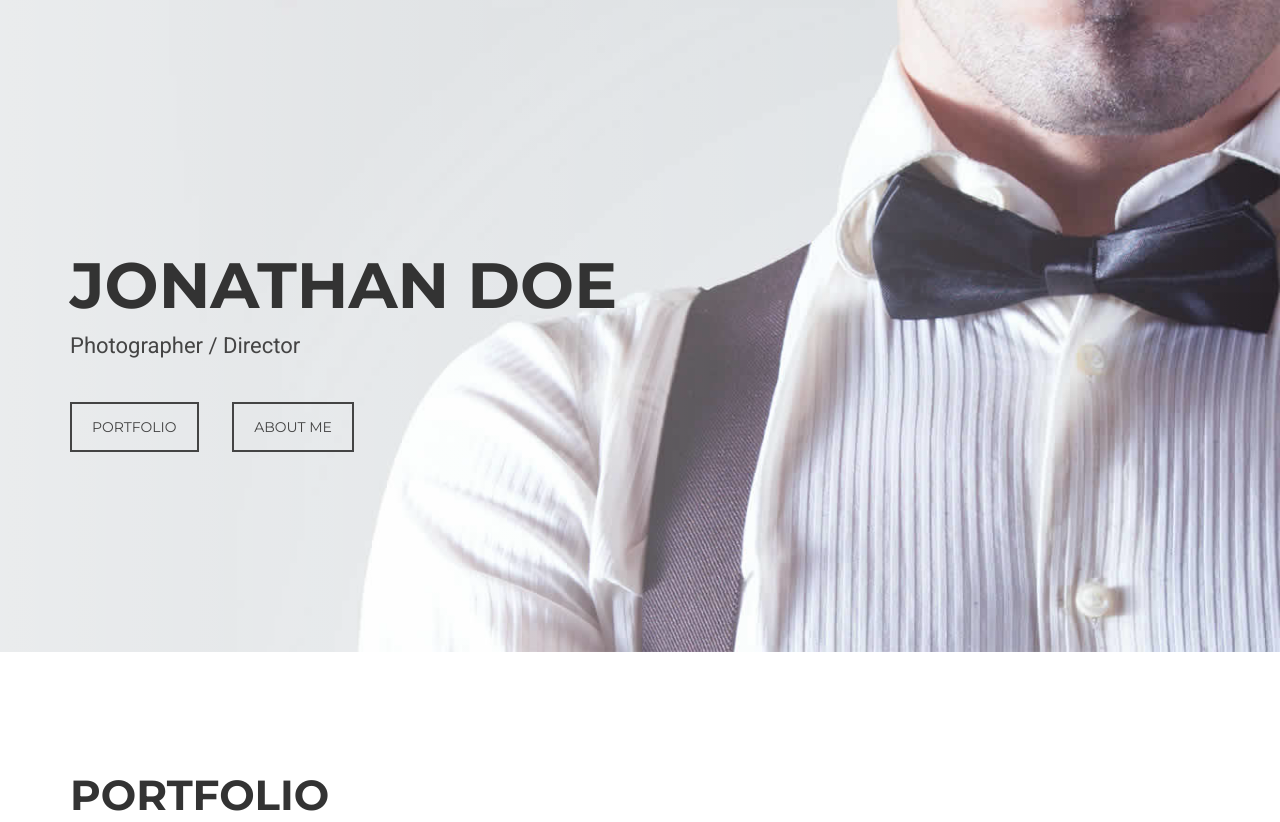
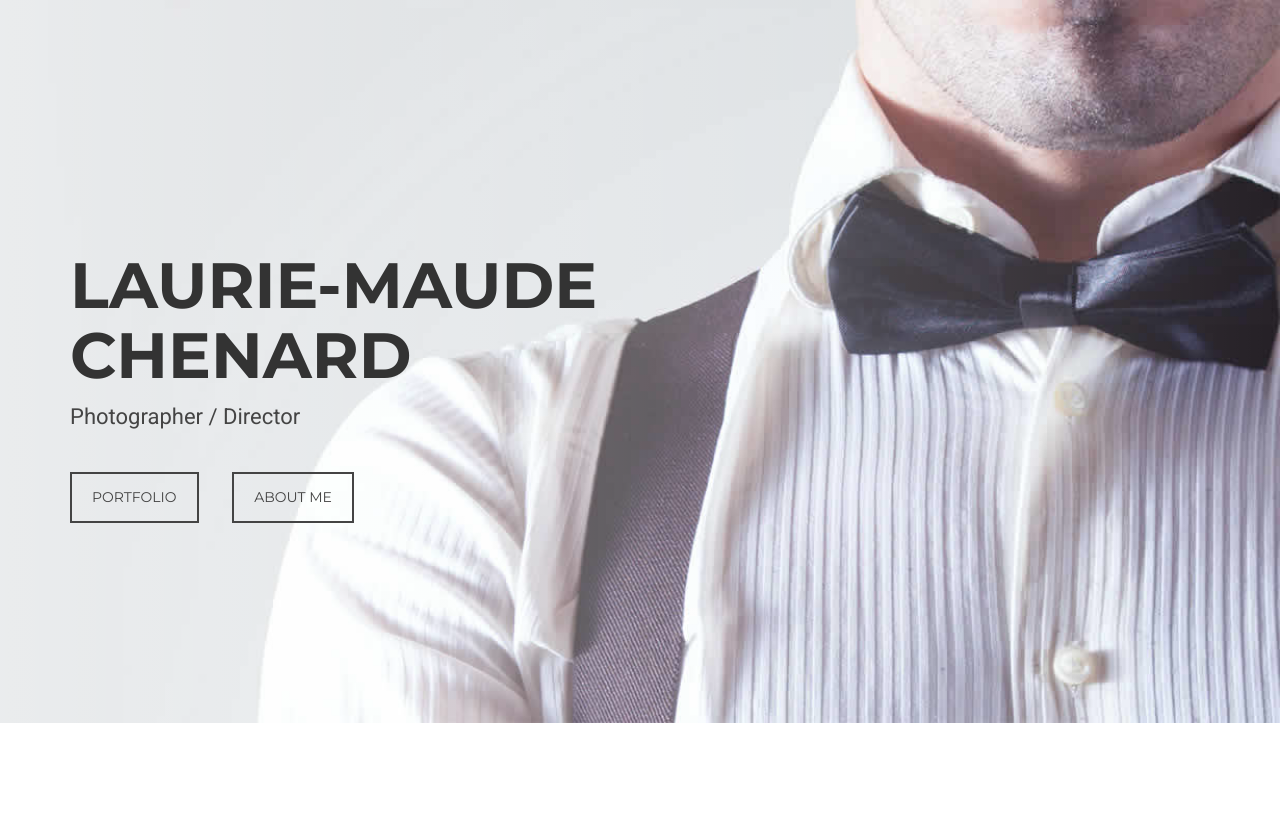
Before and after one commit to lauriemaude/lauriemaude.github.io, a plain HTML site: page index.html in a window 1280 px wide. Shown: the top 822 px of the page. Drawn offline with Linux system fonts and the light colour scheme.

Commit message:
Update index.html

```diff
--- a/index.html
+++ b/index.html
@@ -42,7 +42,7 @@
         <div class="row">
           <div class="col-xs-12 col-md-8">
             <div class="intro-text">
-              <h1>Jonathan Doe</h1>
+              <h1>Laurie-Maude Chenard</h1>
               <p>Photographer / Director</p>
               <a href="#portfolio" class="btn btn-custom btn-lg page-scroll">Portfolio</a> <a href="#contact" class="btn btn-custom btn-lg page-scroll">About Me</a> </div>
           </div>
```
